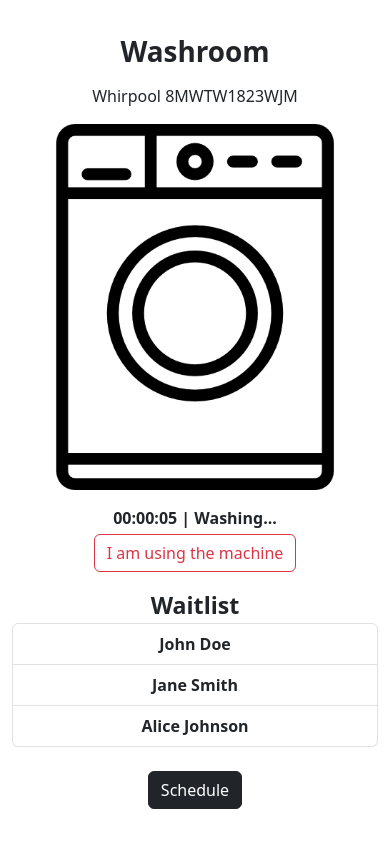
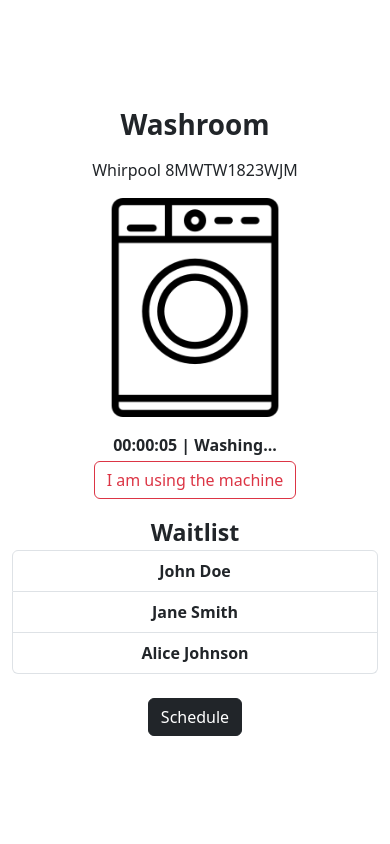
Before and after one commit to miguelmendozajr/dora, a React (Create React App) app in the folder client/: page / in a window 390 px wide. Built offline with nearby package versions, Linux system fonts and the light colour scheme; the HTML template or start-up script is replaced by a standard one.

Commit message:
fix image mobile size

```diff
--- a/client/src/App.css
+++ b/client/src/App.css
@@ -6,6 +6,15 @@
 
 }
 
+.machine-image {
+  max-width: 100%;
+}
+
+@media (max-width: 767px) {
+  .machine-image {
+    max-width: 60% !important;
+  }
+}
 
 .machine-name {
   text-align: center;
```
